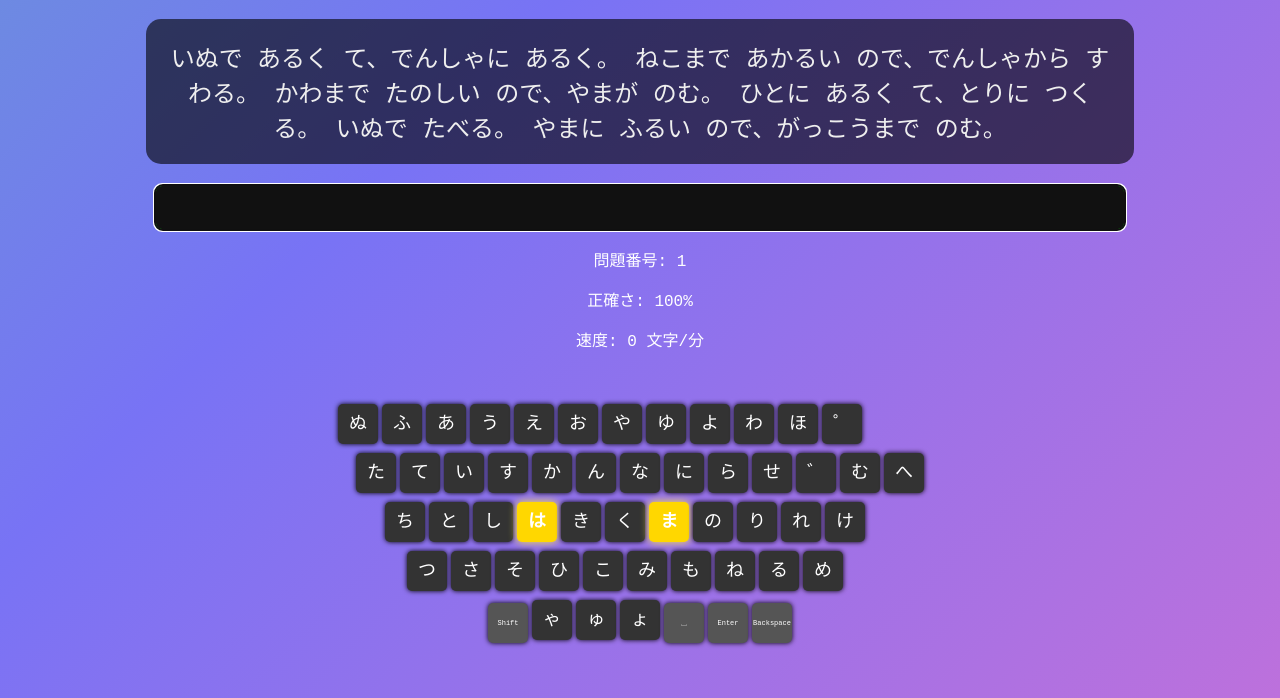
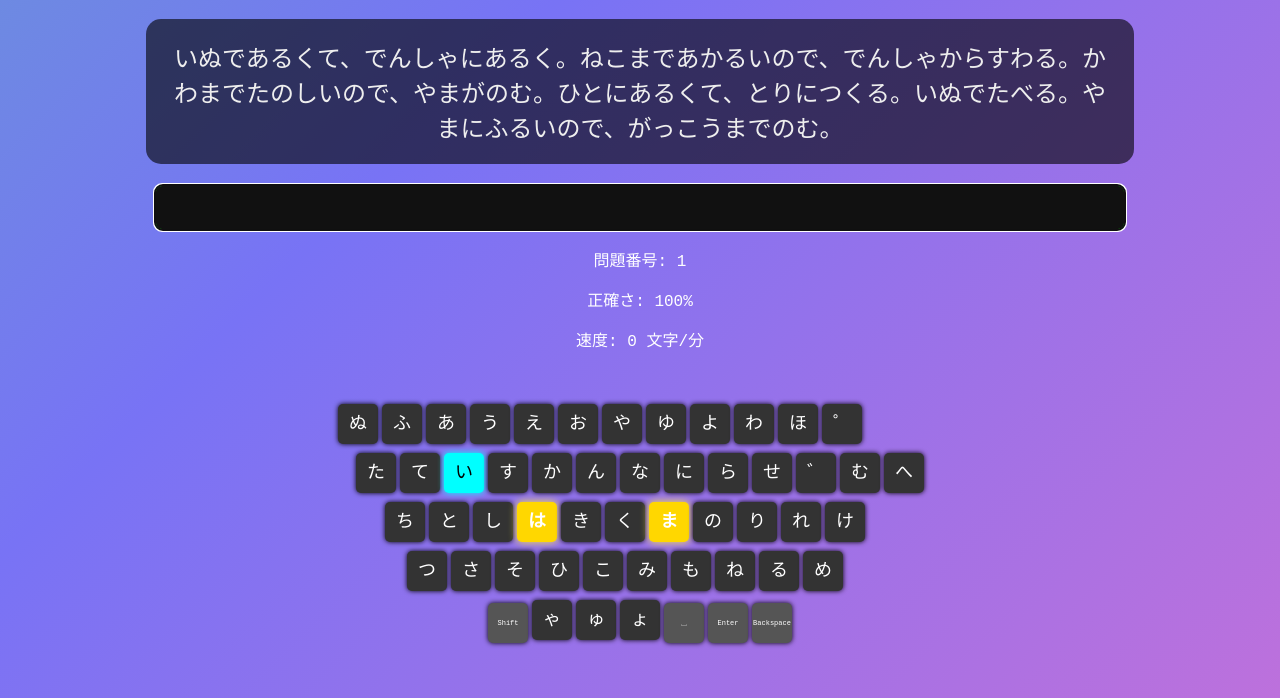
Before and after one commit to kosuke-ttm/TypingSite, a plain HTML site: page index.html in a window 1280 px wide. Both pictures are taken after a click on the button "スタート". Shown: the part 119-817 px from the top of the page. Drawn offline with Linux system fonts and the light colour scheme.

Commit message:
次の文字を光らせるようにした

```diff
--- a/index.html
+++ b/index.html
@@ -18,7 +18,8 @@
 <!-- ゲーム画面 -->
 <div id="gameArea" style="display:none;">
   <div id="problem"></div>
-  <input type="text" id="input" autocomplete="off" autofocus>
+  <!-- <input type="text" id="input" autocomplete="off" autofocus> -->
+  <input id="input" type="text" inputmode="none" autocomplete="off" spellcheck="false">
   <div id="status">
     <p>問題番号: <span id="questionNumber">1</span></p>
     <p>正確さ: <span id="accuracy">100%</span></p>
--- a/script.js
+++ b/script.js
@@ -9,16 +9,16 @@ const particles = ["が","を","で","に","から","まで","と"];
 function choice(arr){ return arr[Math.floor(Math.random()*arr.length)]; }
 function generateSentence(){
   const templates = [
-    ()=>`${choice(nouns)}${choice(particles)} ${choice(verbs)}。`,
-    ()=>`${choice(nouns)}${choice(particles)} ${choice(adjectives)} ので、${choice(nouns)}${choice(particles)} ${choice(verbs)}。`,
-    ()=>`${choice(nouns)}${choice(particles)} ${choice(verbs)} て、${choice(nouns)}${choice(particles)} ${choice(verbs)}。`
+    ()=>`${choice(nouns)}${choice(particles)}${choice(verbs)}。`,
+    ()=>`${choice(nouns)}${choice(particles)}${choice(adjectives)}ので、${choice(nouns)}${choice(particles)}${choice(verbs)}。`,
+    ()=>`${choice(nouns)}${choice(particles)}${choice(verbs)}て、${choice(nouns)}${choice(particles)}${choice(verbs)}。`
   ];
   return templates[Math.floor(Math.random()*templates.length)]();
 }
 function generateParagraph(){
   const count = Math.floor(Math.random()*6)+5;
   let p="";
-  for(let i=0;i<count;i++) p += generateSentence()+" ";
+  for(let i=0;i<count;i++) p += generateSentence();
   return p.trim();
 }
 function generateProblems(count){
@@ -67,6 +67,24 @@ const shiftRows = [
   ["Shift","ゃ","ゅ","ょ","Space","Enter","Backspace"]
 ];
 
+function highlightNextKey() {
+  // まず全部リセット
+  document.querySelectorAll(".key").forEach(k => k.classList.remove("next"));
+
+  const text = problems[current];
+  const typed = input.value;
+
+  // まだ残りがあれば次の1文字を取得
+  if (typed.length < text.length) {
+    const nextChar = text[typed.length];
+    // スペースや改行など特殊キー対応
+    let keyName = nextChar === " " ? "Space" : nextChar === "\n" ? "Enter" : nextChar;
+
+    const target = [...document.querySelectorAll(".key")].find(k => k.dataset.key === keyName);
+    if (target) target.classList.add("next");
+  }
+}
+
 let shiftPressed = false;
 
 function renderKeyboard(rows){
@@ -105,6 +123,8 @@ function renderKeyboard(rows){
 // 初期描画
 renderKeyboard(normalRows);
 
+
+
 // ----------------------------
 // 4. 出題
 // ----------------------------
@@ -120,6 +140,8 @@ function showProblem(){
   input.focus();
   startTime=null;
   qNum.textContent = current+1;
+
+  highlightNextKey(); // ★追加
 }
 
 // ----------------------------
@@ -156,6 +178,7 @@ input.addEventListener("input",()=>{
     if(current<problems.length) showProblem();
     else showScore();
   }
+  highlightNextKey(); // ★追加
 });
 
 // ----------------------------
--- a/style.css
+++ b/style.css
@@ -73,6 +73,19 @@ h1 {text-shadow:2px 2px 6px #000;}
   transform: scale(1.1);
 }
 
+.key.next {
+  background: #0ff;
+  color: #000;
+  text-shadow: 0 0 10px #0ff;
+  animation: pulse 1s infinite;
+}
+
+@keyframes pulse {
+  0% { box-shadow: 0 0 5px #0ff; }
+  50% { box-shadow: 0 0 20px #0ff; }
+  100% { box-shadow: 0 0 5px #0ff; }
+}
+
 #scoreScreen h2, #scoreScreen p {
   text-shadow:0 0 10px #fff,0 0 20px #ff0;
   animation: glow 1.5s ease-in-out infinite alternate;
```
